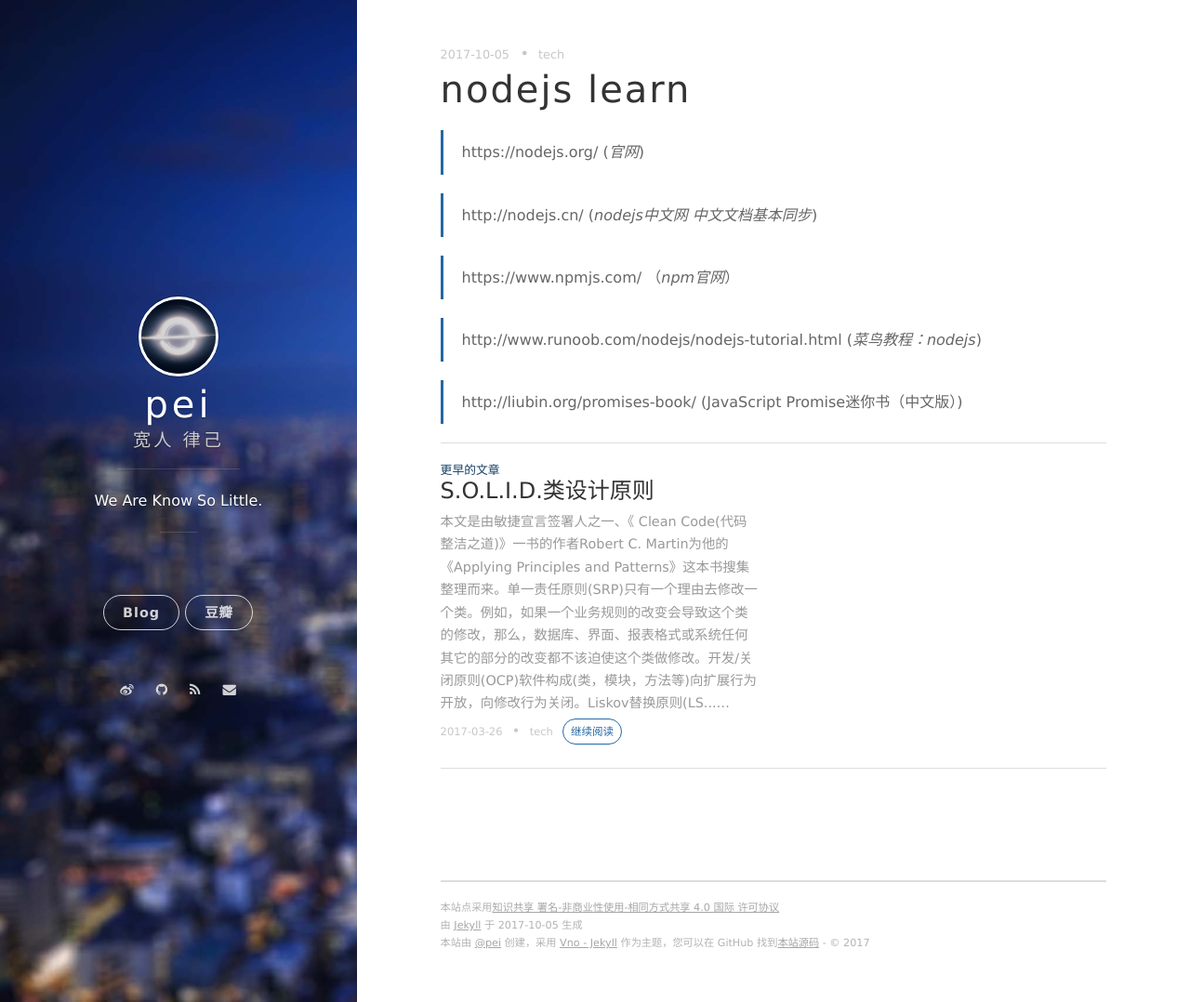
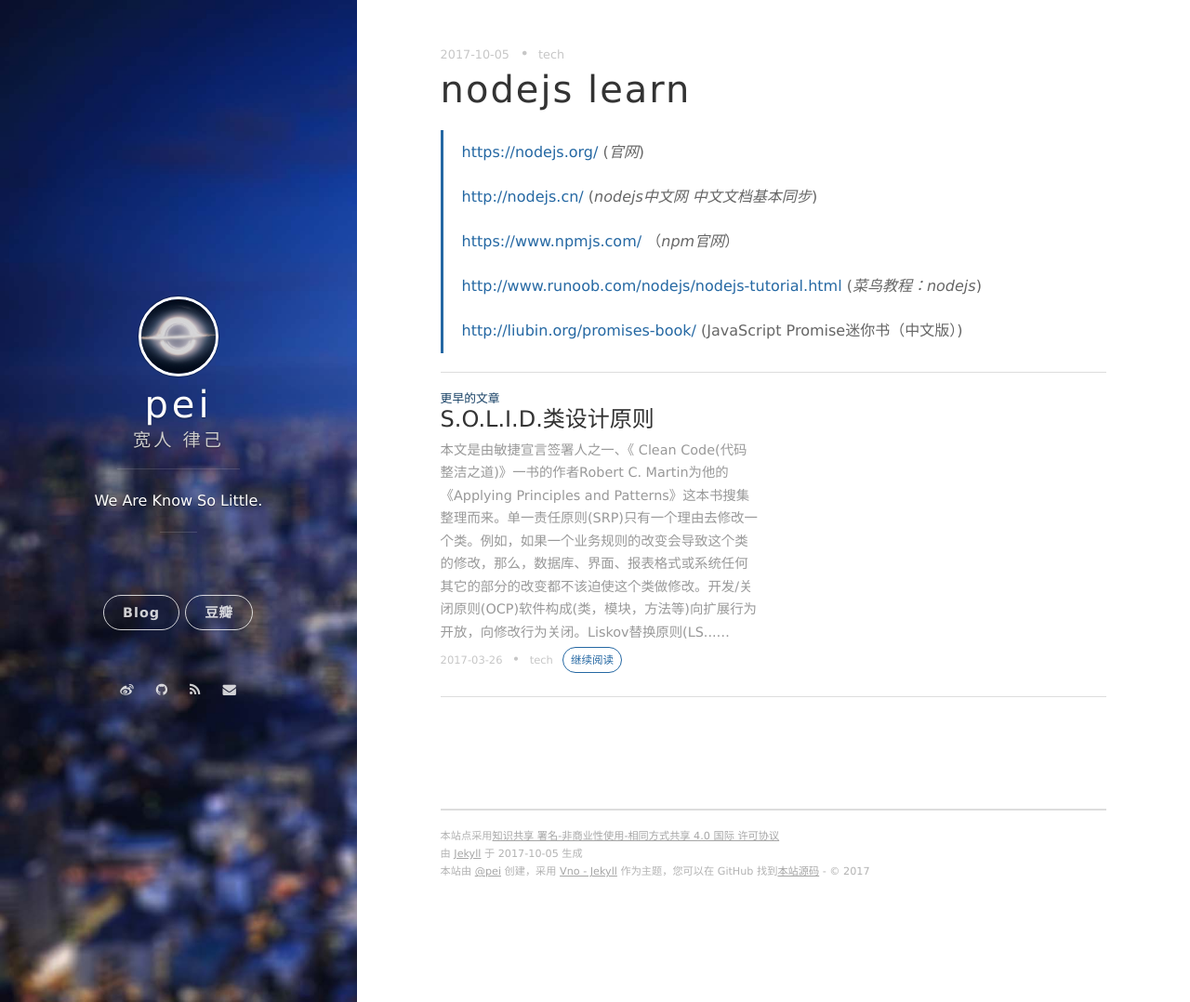
Before and after one commit to peiyucn/peiyucn.github.io, a Jekyll site: the page built from _posts/2017-10-05-nodejs-learn.md, in a window 1280 px wide and 1078 px high. Shown: the whole window at 93% size. Built offline with Jekyll 4.4.1, drawn with Linux system fonts in a browser that asks for light colours; nearby versions of some CDN libraries; comment, search, counter and statistics services are not loaded; part of the change alters nothing that is shown.

```diff
--- a/_posts/2017-10-05-nodejs-learn.md
+++ b/_posts/2017-10-05-nodejs-learn.md
@@ -5,12 +5,12 @@ date: 2017-10-05 15:38:00.000000000 +08:00
 tags: tech
 ---
 
-> https://nodejs.org/ (*官网*)
-
-> http://nodejs.cn/ (*nodejs中文网 中文文档基本同步*)
-
-> https://www.npmjs.com/ （*npm官网*）
-
-> http://www.runoob.com/nodejs/nodejs-tutorial.html (*菜鸟教程：nodejs*)
-
-> http://liubin.org/promises-book/ (JavaScript Promise迷你书（中文版）)
+> [https://nodejs.org/](https://nodejs.org/) (*官网*)
+>
+> [http://nodejs.cn/](http://nodejs.cn/) (*nodejs中文网 中文文档基本同步*)
+>
+> [https://www.npmjs.com/](https://www.npmjs.com/) （*npm官网*）
+>
+> [http://www.runoob.com/nodejs/nodejs-tutorial.html](http://www.runoob.com/nodejs/nodejs-tutorial.html) (*菜鸟教程：nodejs*)
+>
+> [http://liubin.org/promises-book/](http://liubin.org/promises-book/) (JavaScript Promise迷你书（中文版）)
```
